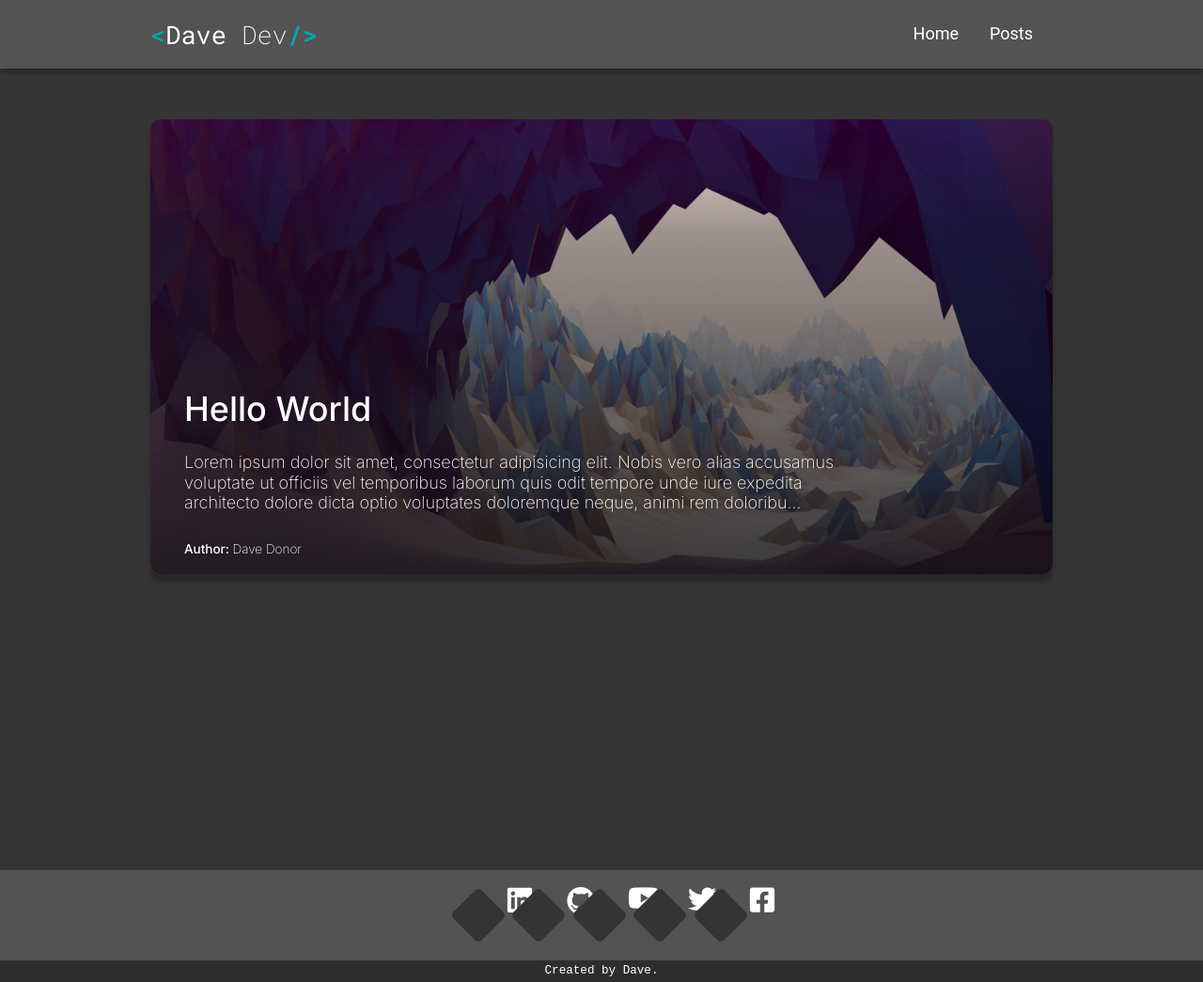
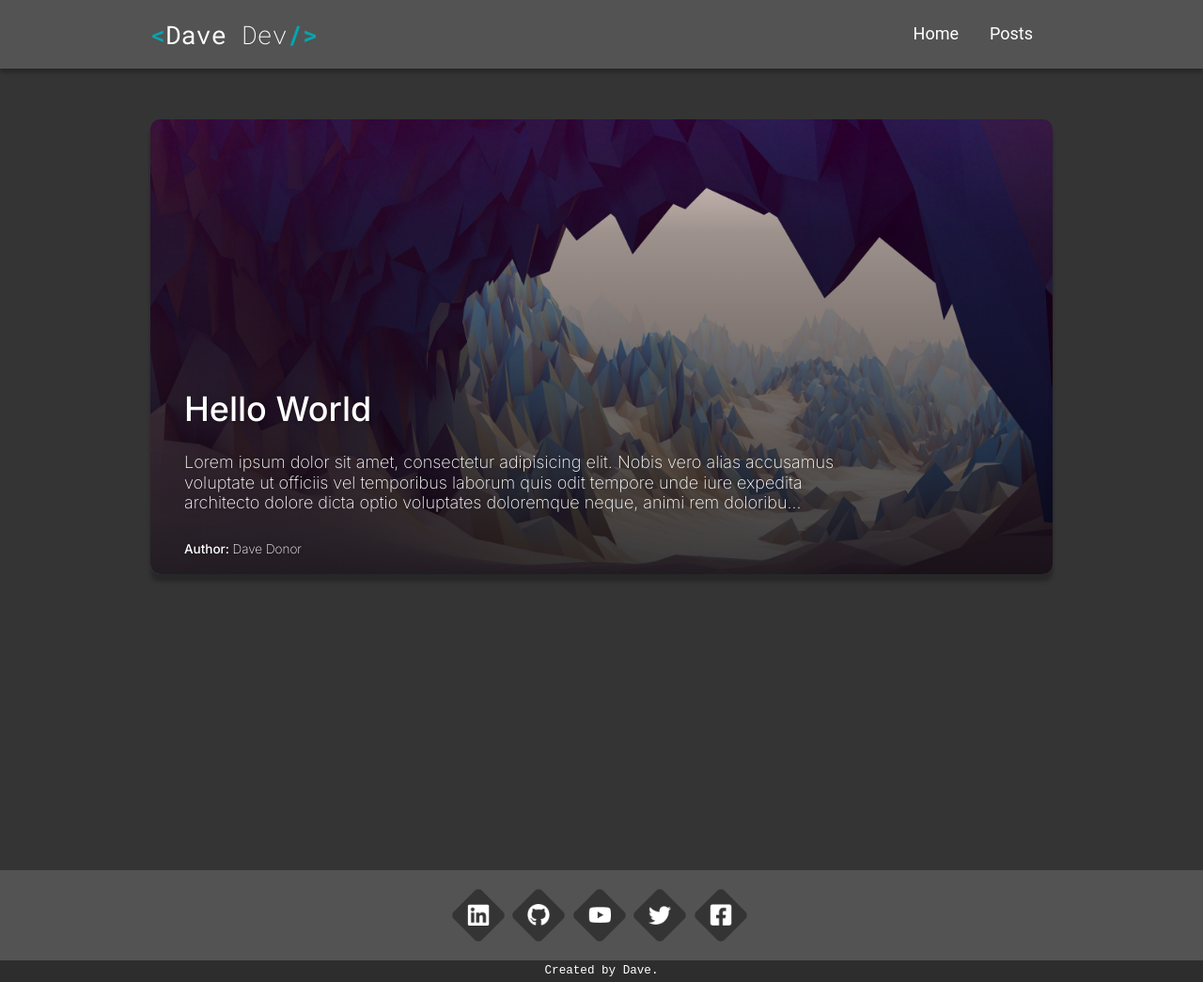
Before and after one commit to Dawid93/SampleJekyllTheme, a Jekyll site: the page built from index.md, in a window 1280 px wide and 1045 px high. Shown: the whole window at 94% size. Built offline with Jekyll 4.4.1, drawn with Linux system fonts in a browser that asks for light colours.

Commit message:
Small fixes. Changes in social icons

```diff
--- a/_includes/social_icon.html
+++ b/_includes/social_icon.html
@@ -1,4 +1,6 @@
 <div class="social">
     <img class="social__background"/>
-    <img class="social__icon social__icon--{{ include.social }}" alt="{{ include.social }}" />
+    <div class="social__container">
+        <img class="social__icon social__icon--{{ include.social }}" alt="{{ include.social }}" />
+    </div>
 </div>
--- a/_layouts/default.html
+++ b/_layouts/default.html
@@ -27,7 +27,7 @@
                 {% endif %}
 
                 {% if site.posts.size > 1 %}
-                    {% assign post = site.posts[3] %}
+                    {% assign post = site.posts[1] %}
                     {% include banner.html
                         type='secondary'
                         image=post.image
--- a/_sass/modules/footer.scss
+++ b/_sass/modules/footer.scss
@@ -40,40 +40,42 @@ $icon_factor: calc(#{$social_icon_size / #{$social_icon_size_original}});
         }
     }
 
+    &__container {
+        top: 0;
+        position: absolute;
+        height: 100%;
+        width: 100%;
+        display: flex;
+        align-items: center;
+        justify-content: center;
+        pointer-events: none;
+    }
+
     &__icon {
-        position: absolute;
-        pointer-events: none;
 
-        @mixin socialIconVariant($widthBg, $heightBg, $iconWidth, $iconHeight, $imgSrc) {
-            $imageWidth: calc(#{$iconWidth} * #{$icon_factor});
-            $imageHeight: calc(#{$iconHeight} * #{$icon_factor});
-
-            width: $imageWidth;
-            height: $imageHeight;
-
-            top: calc(#{$heightBg} / 2 - calc(#{$imageHeight} / 2));
-            left: calc(#{$widthBg} / 2 - calc(#{$imageWidth} / 2));
+        @mixin socialIconVariant($imgSrc) {
+            width: 40%;
             content: url($imgSrc);
         }
 
         &--linkedin {
-            @include socialIconVariant($social_icon_size, $social_icon_size, 28px, 28px, "../../assets/img/socials/linkedin.png");
+            @include socialIconVariant("../../assets/img/socials/linkedin.png");
         }
 
         &--youtube {
-            @include socialIconVariant($social_icon_size, $social_icon_size, 33px, 23px, "../../assets/img/socials/youtube.png");
+            @include socialIconVariant("../../assets/img/socials/youtube.png");
         }
 
         &--github {
-            @include socialIconVariant($social_icon_size, $social_icon_size, 30px, 30px, "../../assets/img/socials/github.png");
+            @include socialIconVariant("../../assets/img/socials/github.png");
         }
 
         &--twitter {
-            @include socialIconVariant($social_icon_size, $social_icon_size, 30px, 25px, "../../assets/img/socials/twitter.png");
+            @include socialIconVariant("../../assets/img/socials/twitter.png");
         }
 
         &--facebook {
-            @include socialIconVariant($social_icon_size, $social_icon_size, 28px, 28px, "../../assets/img/socials/facebook.png");
+            @include socialIconVariant("../../assets/img/socials/facebook.png");
         }
     }
 }
```
